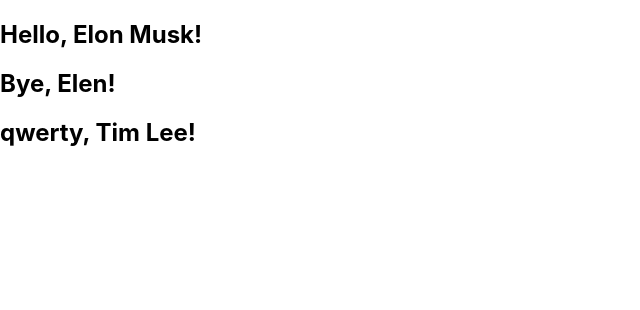
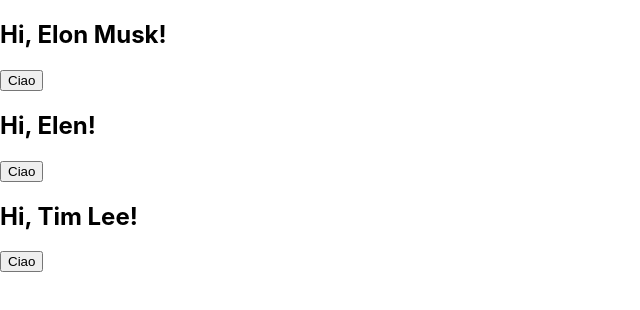
Before and after one commit to mrHelg/fm-react-app, a React (Create React App) app: page / in a window 1280 px wide. Shown: the top 310 px of the page, without its empty margins (0-640 px from the left). Built offline with nearby package versions, Linux system fonts and the light colour scheme.

Commit message:
Add component Ciao

```diff
--- a/src/App.js
+++ b/src/App.js
@@ -1,12 +1,16 @@
 import logo from './logo.svg';
 import './App.css';
 import React from 'react';
-import Greeting from './components/Greeting';
+import Ciao from './components/Ciao';
 function App() {
+  const user = {
+    fname:'Elon',
+    sname:'Musk'
+  }
   return <>
-    <Greeting name='Elon Musk' word='Hello'/>
-    <Greeting name='Elen'  word='Bye'/>
-    <Greeting name='Tim Lee' word='qwerty'/>
+    <Ciao name={`${user.fname} ${user.sname}`} />
+    <Ciao name='Elen' />
+    <Ciao name='Tim Lee' />
   </>
 }
 export default App;
--- /dev/null
+++ b/src/components/Ciao/index.js
@@ -0,0 +1,24 @@
+import {Component} from 'react';
+class Ciao extends Component{
+  constructor(props){
+    super(props);
+    this.state = {
+      isHi:true
+    }
+  }
+  handlerBtn = ()=>{
+    const {isHi} = this.state;
+    this.setState({
+      isHi:!isHi
+    })
+  }
+  render(){
+    const {name} = this.props;
+    const {isHi} = this.state;
+    return <>
+    <h2>{isHi ? 'Hi' : 'Bye'}, {name}!</h2>
+    <button onClick={this.handlerBtn}>Ciao</button>
+    </>;
+  }
+}
+export default Ciao;
--- a/src/components/Greeting/index.js
+++ /dev/null
@@ -1,8 +0,0 @@
-import {Component} from 'react';
-class Greeting extends Component{
-  render(){
-    const {name, word} = this.props;
-    return <h2>{word}, {name}!</h2>;
-  }
-}
-export default Greeting;
```
